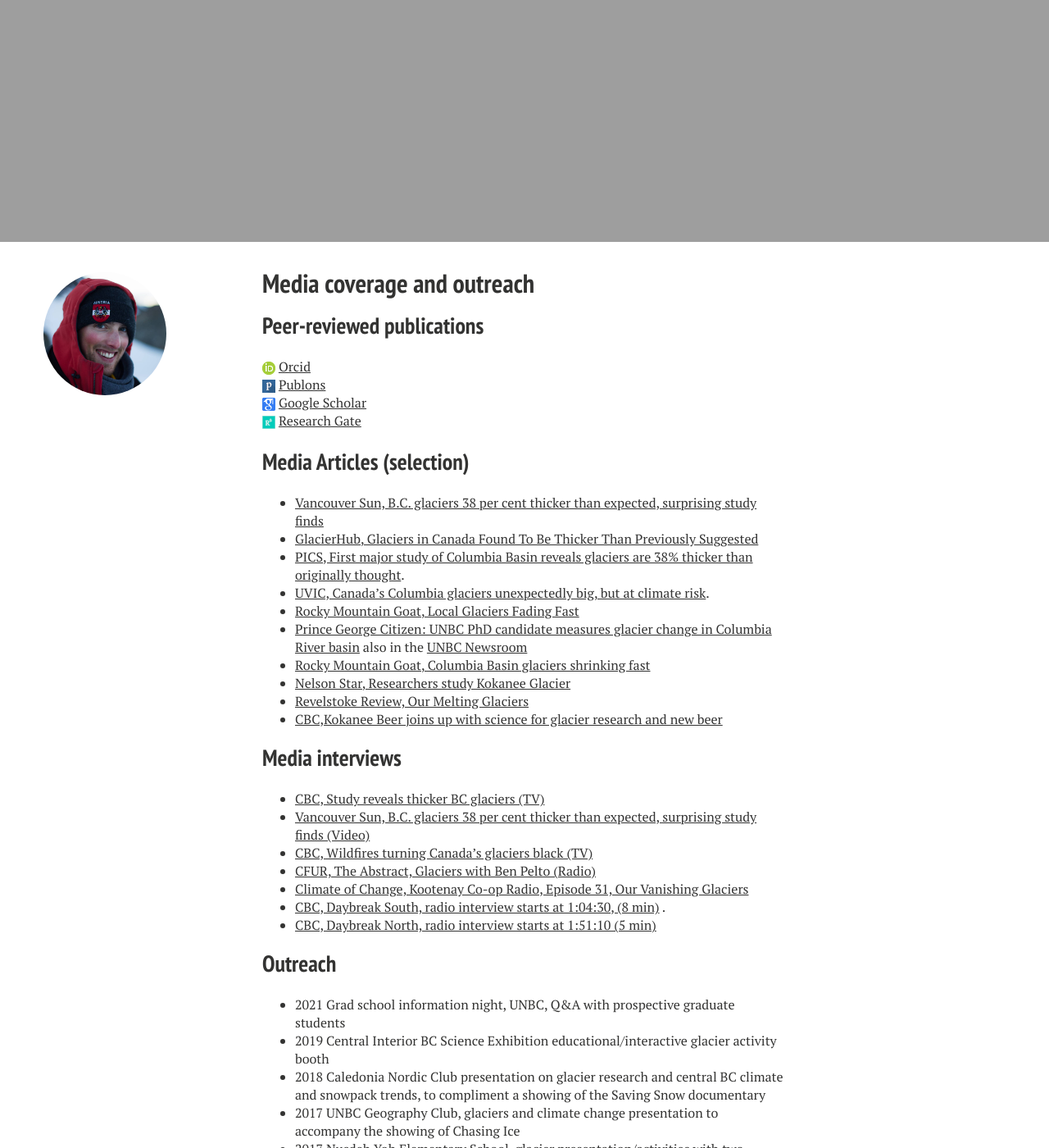
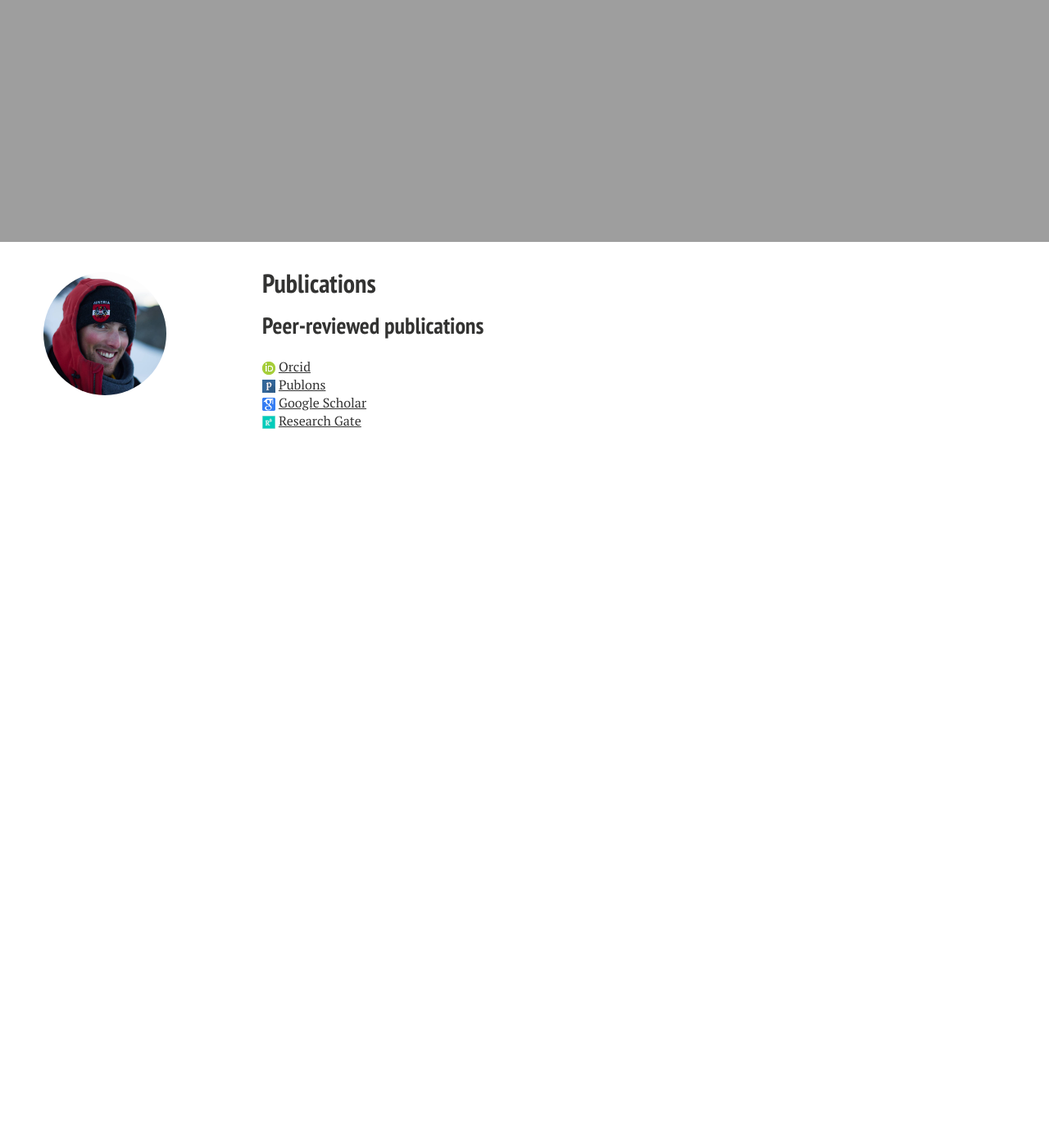
Before and after one commit to bpelto/bpelto.github.io, a Jekyll site: the page built from publications/index.md, in a window 1280 px wide and 1400 px high, scrolled down 749 px. Shown: the whole window at 82% size. Built offline with Jekyll 4.4.1, drawn with Linux system fonts in a browser that asks for light colours; nearby versions of some CDN libraries; after the commit the page ends 1379 px from its top, so only the background shows below that; some of the changed text lies outside the part shown.

Commit message:
add publications page

```diff
--- a/_data/navigation.yml
+++ b/_data/navigation.yml
@@ -5,6 +5,9 @@
 
 - title: Publications
   url: /publications/
+
+- title: Media and Outreach
+  url: /media_outreach/
 
 - title: Teaching
   url: /teaching/
--- a/publications/index.md
+++ b/publications/index.md
@@ -2,7 +2,7 @@
 layout: page
 image:
   feature: Conrad_mid_pano.JPG
-title: "Media coverage and outreach"
+title: "Publications"
 ---
 
 ## Peer-reviewed publications
@@ -11,45 +11,3 @@ title: "Media coverage and outreach"
 ![Publons]({{ site.url }}/images/publons.png) [Publons](https://publons.com/researcher/4108388/ben-pelto/)
 ![Scholar]({{ site.url }}/images/scholar.png) [Google Scholar](https://scholar.google.ca/citations?user=aadGZFMAAAAJ&hl=en&oi=ao)
 ![ResearchGate]({{ site.url }}/images/researchgate.png) [Research Gate](https://www.researchgate.net/profile/Ben_Pelto)
-
-## Media Articles (selection)
-- [Vancouver Sun, B.C. glaciers 38 per cent thicker than expected, surprising study finds](https://vancouversun.com/news/local-news/b-c-glaciers-38-per-cent-thicker-than-expected-surprising-study-finds)
-- [GlacierHub, Glaciers in Canada Found To Be Thicker Than Previously Suggested](https://blogs.ei.columbia.edu/2020/11/19/thicker-glaciers-canada/)
-- [PICS, First major study of Columbia Basin reveals glaciers are 38% thicker than originally thought](https://pics.uvic.ca/research/first-major-study-columbia-basin-reveals-glaciers-are-38-thicker-originally-thought).
-- [UVIC, Canada’s Columbia glaciers unexpectedly big, but at climate risk](https://www.uvic.ca/news/media/2020+columbia-glaciers-pics-benpelto+media-release).
-- [Rocky Mountain Goat, Local Glaciers Fading Fast](https://www.therockymountaingoat.com/2019/11/local-glaciers-fading-fast/)
-- [Prince George Citizen: UNBC PhD candidate measures glacier change in Columbia River basin](https://www.princegeorgecitizen.com/news/local-news/unbc-phd-candidate-measures-glacier-change-in-columbia-river-basin-1.23881343) also in the [UNBC Newsroom](https://www.unbc.ca/newsroom/unbc-stories/unbc-phd-candidate-measures-glacier-mass-change-columbia-river-basin)
-- [Rocky Mountain Goat, Columbia Basin glaciers shrinking fast](https://www.therockymountaingoat.com/2018/12/columbia-basin-valemount-glaciers-shrinking-fast/)
-- [Nelson Star, Researchers study Kokanee Glacier](www.nelsonstar.com/news/376566031.html)
-- [Revelstoke Review, Our Melting Glaciers](https://www.revelstokereview.com/news/our-melting-glaciers/)
-- [CBC,Kokanee Beer joins up with science for glacier research and new beer](https://www.cbc.ca/news/canada/british-columbia/kokanee-beer-joins-up-with-science-for-glacier-research-and-new-beer-1.3193014)
-
-
-## Media interviews
-- [CBC, Study reveals thicker BC glaciers (TV)](https://twitter.com/cbcnewsbc/status/13318056283942?lang=en)
-- [Vancouver Sun, B.C. glaciers 38 per cent thicker than expected, surprising study finds (Video)](https://www.youtube.com/watch?v=RwC2yOBbQug)
-- [CBC, Wildfires turning Canada's glaciers black (TV)](https://www.youtube.com/watch?v=IS9I96TgcB4&t=7s)
-- [CFUR, The Abstract, Glaciers with Ben Pelto (Radio)](https://anchor.fm/the-abstract/episodes/Episode-1---Glaciers-with-Ben-Pelto-eb8sgd)
-- [Climate of Change, Kootenay Co-op Radio, Episode 31, Our Vanishing Glaciers](https://podcast.cjly.net/cchange/Climate%20of%20Change,%20Ep.%2031%20-%20for%20Podcast%20-%20stereo.mp3)
-- [CBC, Daybreak South, radio interview starts at 1:04:30, (8 min)](https://www.cbc.ca/listen/live-radio/1-110-daybreak-south/clip/15725701-hand-research-150-mile-school-house-project-glacier-study-rutland-petition-wellness-column-kelowna-work-program)  .
-- [CBC, Daybreak North, radio interview starts at 1:51:10 (5 min)](https://t.co/rPI2kWgkt0)
-
-## Outreach
-- 2021  Grad school information night, UNBC, Q&A with prospective graduate students
-- 2019  Central Interior BC Science Exhibition educational/interactive glacier activity booth
-- 2018 	Caledonia Nordic Club presentation on glacier research and central BC climate and snowpack trends, to compliment a showing of the Saving Snow documentary
-- 2017 	UNBC Geography Club, glaciers and climate change presentation to accompany the showing of Chasing Ice
-- 2017 	Nusdeh Yoh Elementary School, glacier presentation/activities with two classes of 5th-7th grade students
-- 2017 	Central Interior BC Science Exhibition educational/interactive glacier activity booth
-- 2017 	Nechako Rotary Club talk, Canadian Glaciers in Decline
-- 2016 	Kokanee Nature Center, Nelson BC. Oral presentation: Melting Canadian glaciers, what we know and why it matters
-- 2016 	Association of Canadian Mountain Guides News, Glacier Change Study on Nordic Glacier
-- 2015-2017  From a Glacier’s Perspective, Guest blog posts: [Spring 2015](http://blogs.agu.org/fromaglaciersperspective/2015/06/15/kokanee-glacier-spring-2015-assessment-british-columbia/), [Spring 2016](http://blogs.agu.org/fromaglaciersperspective/2016/06/23/canadian-columbia-basin-glacier-spring-2016-field-season-winter-2015-2016-assessment/), [Fall 2016](http://blogs.agu.org/fromaglaciersperspective/2016/12/28/canadian-columbia-basin-glacier-fall-2016-field-season/), [Spring 2017 ](https://blogs.agu.org/fromaglaciersperspective/2017/08/14/canadian-columbia-river-basin-winter-2016-2017-late-rally/)
-
-## Online presentations
-
-- [Webinar, Glaciers in the Candaian Columbia Basin (14 min)](https://youtu.be/Ce3wEzEva48?t=2283)
-- [Monitoring British Columbia Glaciers (2.5 min)](https://www.youtube.com/watch?v=bEzAA-lkpQ4)
-- [Multi-faceted Approach to Studying Glacier Mass Change in the Columbia and Rocky Mountains (18 min)](https://www.youtube.com/watch?v=0KA5J0AF3zU)
-- [Attributing mountain glacier retreat to climate change (8 min)](https://youtu.be/7MhTuTnJJlY?t=1095)
-85645
```
